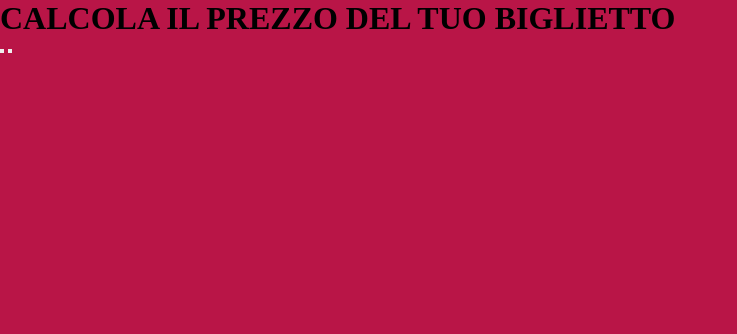
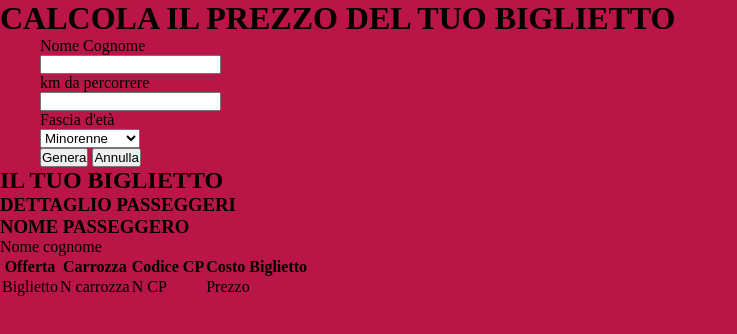
Before and after one commit to ManuelLantieri/js-biglietto-treno-form, a plain HTML site: page index.html in a window 1280 px wide. Shown: the whole page, without its empty margins (0-737 px from the left). Drawn offline with Linux system fonts and the light colour scheme.

Commit message:
html-project

```diff
--- a/css/style.css
+++ b/css/style.css
@@ -9,3 +9,9 @@
 body{
     background-color: #b91547;
 }
+
+.main-container{
+    width: 1200px;
+    margin-left: auto;
+    margin-right: auto;
+}
--- a/index.html
+++ b/index.html
@@ -11,21 +11,57 @@
         <h1>CALCOLA IL PREZZO DEL TUO BIGLIETTO</h1>
     </head>
     <main>
-        <div class="container">
-            <div class="form-container">
+        <div class="main-container">
+            <div class="form-container" id="form">
                 <div class="name-subname">
-
+                    <div class="name">Nome Cognome</div>
+                    <input type="text" id="name-field">
                 </div>
                 <div class="travel-lenght">
-
+                    <div class="path-km">km da percorrere</div>
+                    <input type="number" id="km-field" min="1">
                 </div>
                 <div class="age-range">
-
+                    <div class="age-selection">Fascia d'età</div>
+                    <select name="seleziona-età" id="age-field">
+                        <option value="minorenne">Minorenne</option>
+                        <option value="minorenne">Maggiorenne</option>
+                        <option value="Over 65">Over 65</option>
+                    </select>
                 </div>
             </div>
-            <div class="buttons">
-                <button></button>
-                <button></button>
+            <div class="buttons-container">
+                <button id="submit" type="button" name="button">Genera</button>
+                <button id="reset" type="button" name="button">Annulla</button>
+            </div>
+        </div>
+
+        <div class="ticket-container">
+            <h2>IL TUO BIGLIETTO</h2>
+            <div class="card-container">
+                <h3>DETTAGLIO PASSEGGERI</h3>
+                <div class="row">
+                    <div class="col-name">
+                        <h3>NOME PASSEGGERO</h3>
+                        <div class="name" id="show-name">Nome cognome</div>
+                    </div>
+                    <div class="col-table">
+                        <table>
+                            <tr id="ticket-info">
+                                <th>Offerta</th>
+                                <th>Carrozza</th>
+                                <th>Codice CP</th>
+                                <th>Costo Biglietto</th>
+                            </tr>
+                            <tr>
+                                <td>Biglietto</td>
+                                <td>N carrozza</td>
+                                <td>N CP</td>
+                                <td>Prezzo</td>
+                            </tr>
+                        </table>
+                    </div>
+                </div>
             </div>
         </div>
     </main>
```
